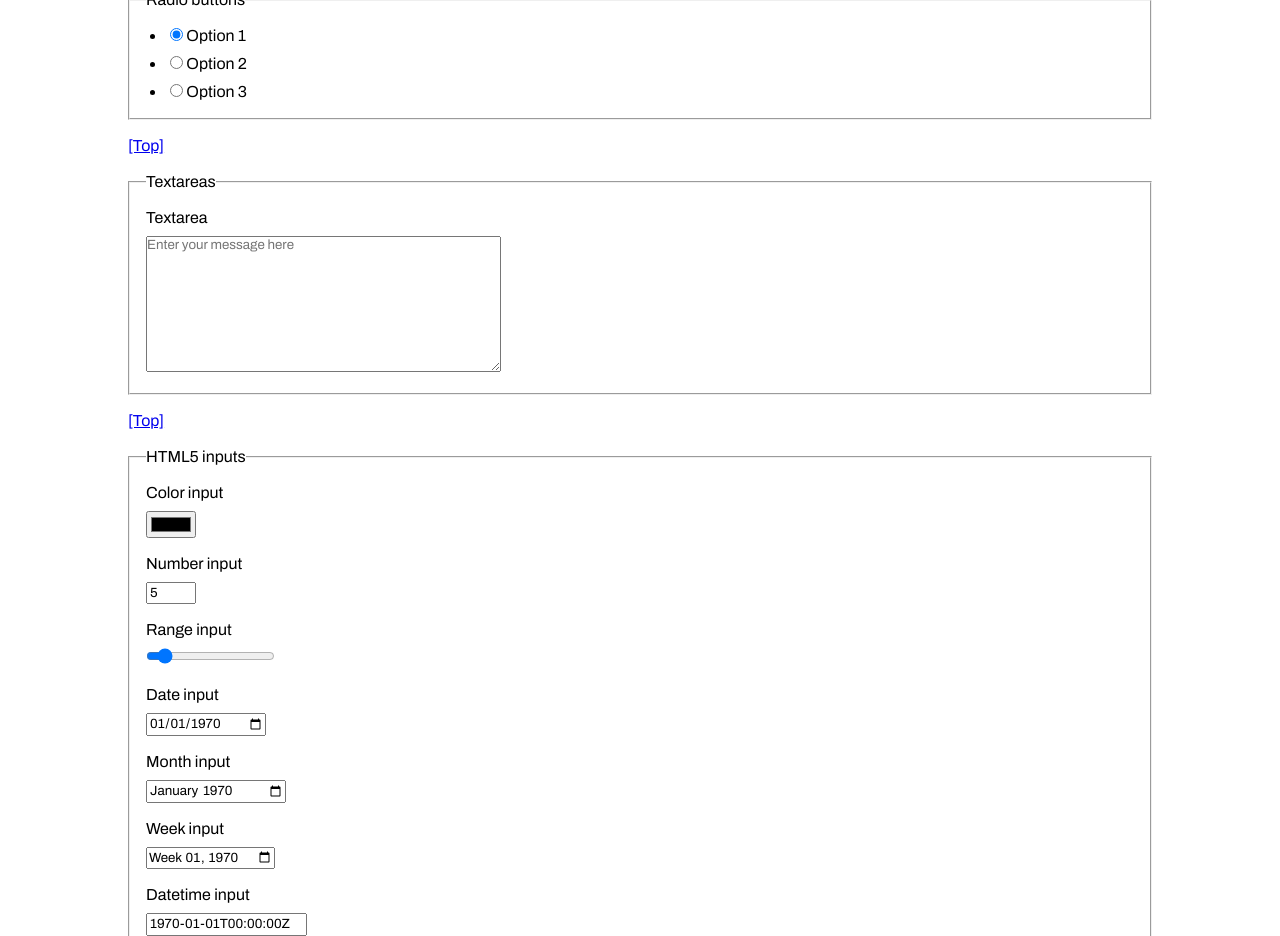
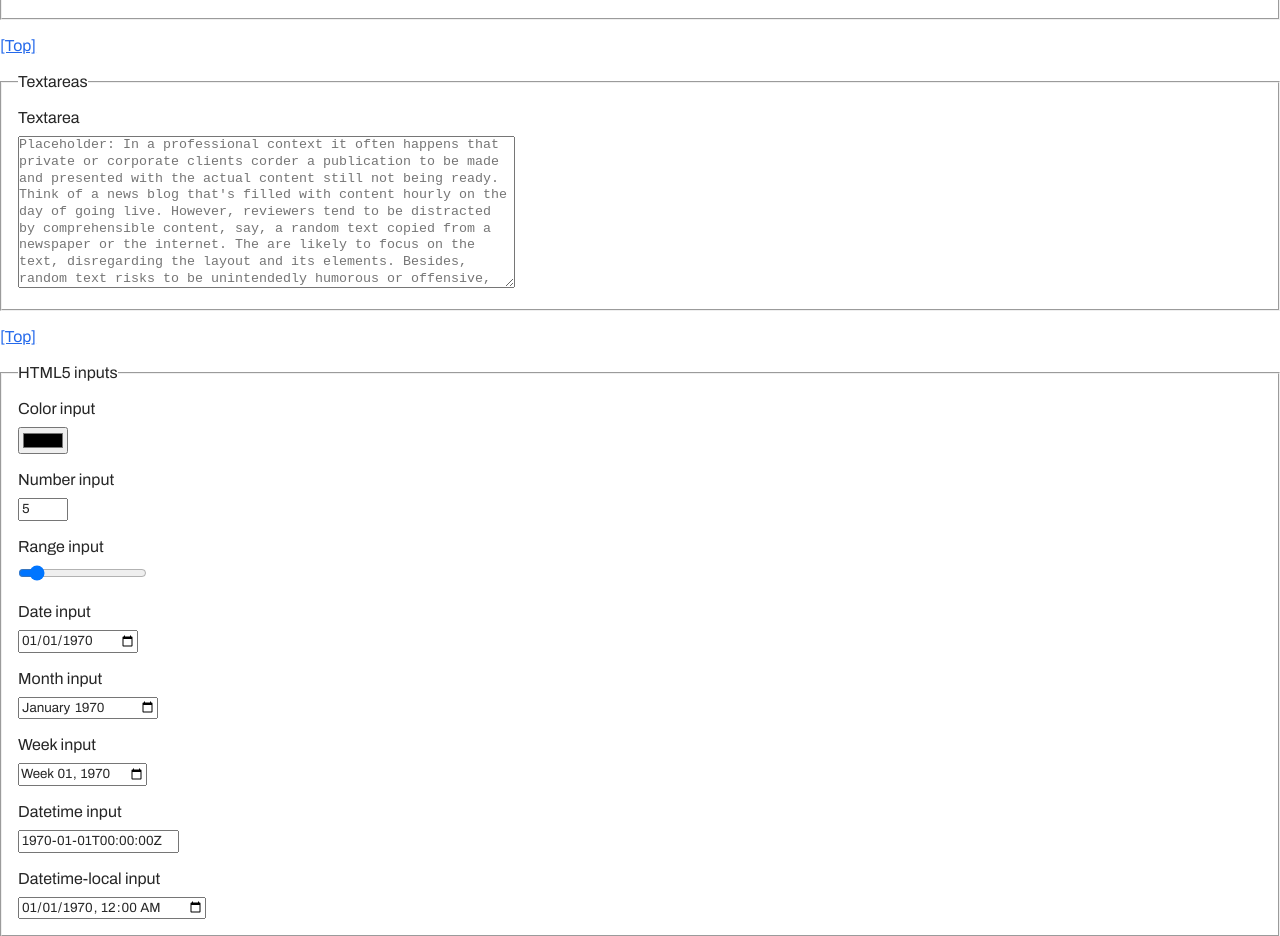
Before and after one commit to skoshy/skoshy.com, a Next.js app: page /kitchen-sink in a window 1280 px wide. Shown: the part 8640-9576 px from the top of the page. Built offline with nearby package versions, Linux system fonts and the light colour scheme.

Commit message:
Added SASS support

```diff
--- a/next.config.js
+++ b/next.config.js
@@ -1,8 +1,12 @@
-const path = require('path'); // eslint-disable-line @typescript-eslint/no-var-requires
+/* eslint-disable @typescript-eslint/no-var-requires */
+const path = require('path');
+const withSass = require('@zeit/next-sass');
+/* eslint-enable @typescript-eslint/no-var-requires */
 
-module.exports = {
+module.exports = withSass({
+  cssModules: true,
   webpack(config) {
     config.resolve.modules.push(path.resolve('./'));
     return config;
   },
-};
+});
--- a/package.json
+++ b/package.json
@@ -15,7 +15,9 @@
     "lint:styles": "prettier-stylelint --write 'src/**/*.{css,scss,tsx,ts}' "
   },
   "dependencies": {
+    "@zeit/next-sass": "^1.0.1",
     "next": "^9.0.3",
+    "node-sass": "^4.12.0",
     "prop-types": "^15.7.2",
     "ramda": "^0.26.1",
     "react": "^16.8.6",
--- a/pages/kitchen-sink.tsx
+++ b/pages/kitchen-sink.tsx
@@ -798,9 +798,9 @@ const Home: FC = () => {
                   <label htmlFor="textarea">Textarea</label>
                   <textarea
                     id="textarea"
-                    rows={8}
-                    cols={48}
-                    placeholder="Enter your message here"
+                    rows={9}
+                    cols={60}
+                    placeholder="Placeholder: In a professional context it often happens that private or corporate clients corder a publication to be made and presented with the actual content still not being ready. Think of a news blog that's filled with content hourly on the day of going live. However, reviewers tend to be distracted by comprehensible content, say, a random text copied from a newspaper or the internet. The are likely to focus on the text, disregarding the layout and its elements. Besides, random text risks to be unintendedly humorous or offensive, an unacceptable risk in corporate environments."
                   ></textarea>
                 </p>
               </fieldset>
--- a/src/layouts/Main.tsx
+++ b/src/layouts/Main.tsx
@@ -2,9 +2,10 @@ import React, { ComponentProps } from 'react';
 import styled from 'styled-components';
 import { FC } from 'src/utils/types';
 import { GlobalStyle } from 'src/themes/styles';
+import css from 'src/themes/styles/SkStyles.scss';
 
 const _MainLayout: FC<ComponentProps<'div'>> = ({ children, ...props }) => (
-  <div {...props}>
+  <div {...props} className={css.thing}>
     <link
       href="https://fonts.googleapis.com/css?family=Archivo&display=swap"
       rel="stylesheet"
--- a/src/themes/styles/GlobalStyle.tsx
+++ b/src/themes/styles/GlobalStyle.tsx
@@ -1,7 +1,13 @@
 import { createGlobalStyle, css } from 'styled-components';
 
+const colors = {
+  base: 'hsl(0, 0%, 15%)',
+  baseContrast: 'hsl(200, 12%, 95%)',
+  link: 'hsl(219, 83%, 53%)',
+};
+
 const CSSReset = css`
-  /*! minireset.css v0.0.5 | MIT License | github.com/jgthms/minireset.css */
+  /*! SK's CSS Reset, modified from minireset.css v0.0.5 | MIT License | github.com/jgthms/minireset.css */
   /*
     A tiny modern CSS reset that covers the basics:
 
@@ -12,6 +18,11 @@ const CSSReset = css`
     - sets the border-box box sizing: so that borders and paddings don't affect the set dimensions
     - sets responsive media elements: so that images and embeds scale with the browser width
   */
+
+  :root {
+    --main-font-family: 'Archivo', 'Arial', sans-serif;
+    --monospace-font-family: monospace;
+  }
 
   html,
   body,
@@ -50,6 +61,13 @@ const CSSReset = css`
     font-weight: normal;
   }
 
+  a {
+    color: ${colors.link};
+  }
+  a:hover {
+    color: ;
+  }
+
   button,
   input,
   select,
@@ -59,12 +77,18 @@ const CSSReset = css`
 
   html {
     box-sizing: border-box;
+    color: ${colors.base};
+    font-size: 16px;
+    line-height: 1.25;
   }
 
   *,
   *:before,
   *:after {
     box-sizing: inherit;
+    color: inherit;
+    font-family: var(--main-font-family);
+    line-height: inherit;
   }
 
   img,
@@ -90,16 +114,6 @@ const CSSReset = css`
 `;
 
 const MyStyles = css`
-  * {
-    font-family: 'Archivo', 'Arial', sans-serif;
-    line-height: inherit;
-  }
-
-  html {
-    font-size: 16px;
-    line-height: 1.25;
-  }
-
   fieldset {
     padding: 1rem 1rem 0;
   }
@@ -140,11 +154,12 @@ const MyStyles = css`
     font-weight: bold;
   }
 
+  textarea,
   pre,
   code,
   kbd,
   samp {
-    font-family: monospace;
+    font-family: var(--monospace-font-family);
   }
 
   ol,
@@ -185,26 +200,26 @@ const MyStyles = css`
   }
 
   blockquote {
-    border-left: 1px solid gray;
+    border-left: 1px solid ${colors.baseContrast};
     margin-left: 0.5rem;
     padding-left: 0.5rem;
   }
 
   td,
   th {
-    border: 1px solid #ddd;
+    border: 1px solid ${colors.baseContrast};
     padding: 0.5rem;
   }
 
   caption,
   th {
-    background: #ccc;
-    border: 1px solid #ccc;
+    background: ${colors.baseContrast};
+    border: 1px solid ${colors.baseContrast};
     padding: 0.5rem;
   }
 
   figure {
-    background: grey;
+    background: ${colors.baseContrast};
     display: inline-block;
     padding: 1rem;
   }
--- /dev/null
+++ b/src/themes/styles/SkStyles.scss
@@ -0,0 +1,4 @@
+$font-size: 50px;
+.thing {
+  font-size: $font-size;
+}
--- /dev/null
+++ b/src/typings/scss.d.ts
@@ -0,0 +1,4 @@
+declare module '*.scss' {
+  const content: { [className: string]: string };
+  export = content;
+}
```
Also changed, not shown: 1 other file (tests, documents, lock files or other folders).
